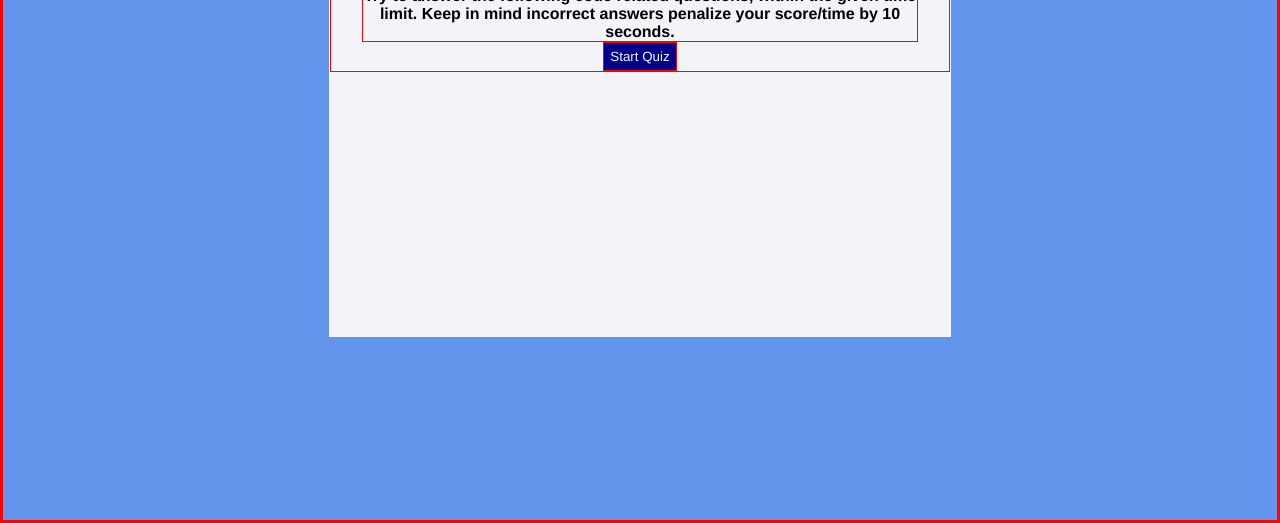
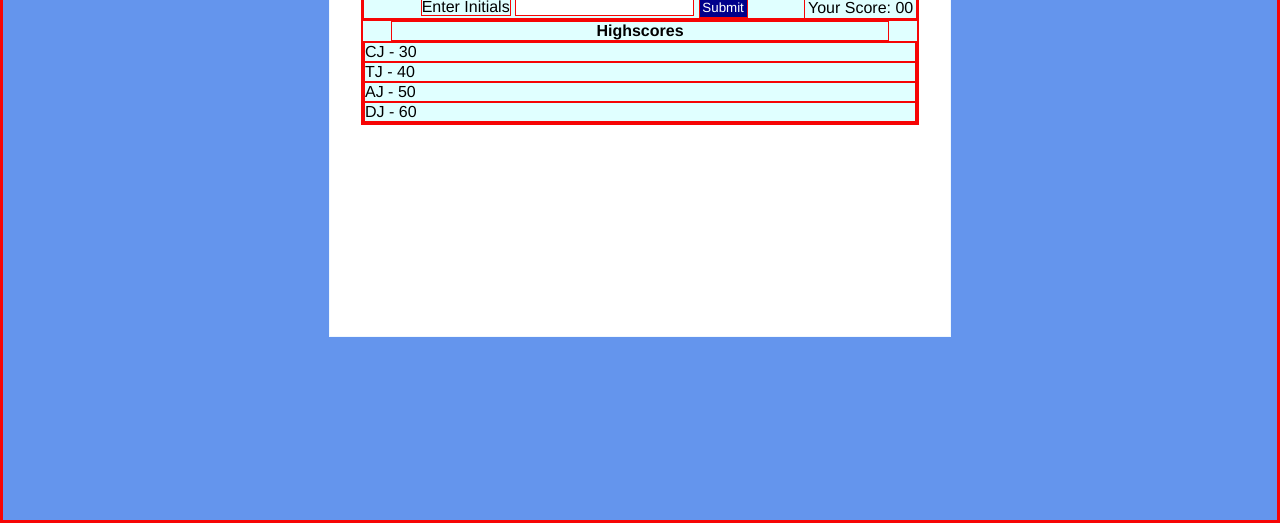
Before and after one commit to TJoyner2/Code-Quiz, a plain HTML site: page index.html in a window 1280 px wide. Shown: the part 281-804 px from the top of the page. Drawn offline with Linux system fonts and the light colour scheme.

Commit message:
got to go pick up the boys. Almost finished with the html and css.  honestly i think i have a lot of conflicting css but we will get there.

```diff
--- a/assets/CSS/style.css
+++ b/assets/CSS/style.css
@@ -26,7 +26,7 @@ body {
 }
 
 .card {
-    background-color: rgb(243, 243, 248);
+    background-color: rgb(255, 255, 255);
     height: 75%;
     margin: 0 auto;
     width: 50%;
@@ -41,7 +41,8 @@ body {
 button {
     outline: none;
     background-color: darkblue;
-    color: aliceblue;
+    color: rgb(255, 255, 255);
+    padding: .5%;
 }
 
 .Intro button {
@@ -66,15 +67,44 @@ h2 {
 p {
     color: rgb(0, 0, 0);
     float: right;
+    padding: .5%;
+}
+
+li {
+    list-style: none;
+    display: flex;
+    justify-content: left;
 }
 
 .Intro {
+    display: none;
     margin-bottom: 10vh;
+    background-color: lightcyan;
+    margin-left: 5%;
+    margin-right: 5%;
 }
 
 main {
+    display: block;
+    text-align: center;
+    margin-left: 5%;
+    margin-right: 5%;
+    background-color: lightcyan;
+}
+
+.questions {
     display: none;
-    text-align: center;
-    margin-left: 10%;
-    margin-right: 10%;
 }
+
+.score {
+
+}
+
+.highscore {
+
+}
+
+/* .highscore ol {
+    overflow: scroll;
+    max-height: 200px;
+} */
--- a/index.html
+++ b/index.html
@@ -33,6 +33,25 @@
                             <li><button>D</button></li>
                         </ul>
                     </section>
+                    <section class="score">
+                        <h2>Quiz Completed!</h2>
+                        <p>Your Score: 00</p>
+                        <div>
+                            <label for="">Enter Initials</label>
+                            <input type="text">
+                            <button>Submit</button>
+                        </div>
+                    </section>
+                    <section class="highscore">
+                        <h2>Highscores</h2>
+                        <ol>
+                            <li>CJ - 30</li>
+                            <li>TJ - 40</li>
+                            <li>AJ - 50</li>
+                            <li>DJ - 60</li>
+                        </ol>
+
+                    </section>
                 </main>
             </div>
 
```
